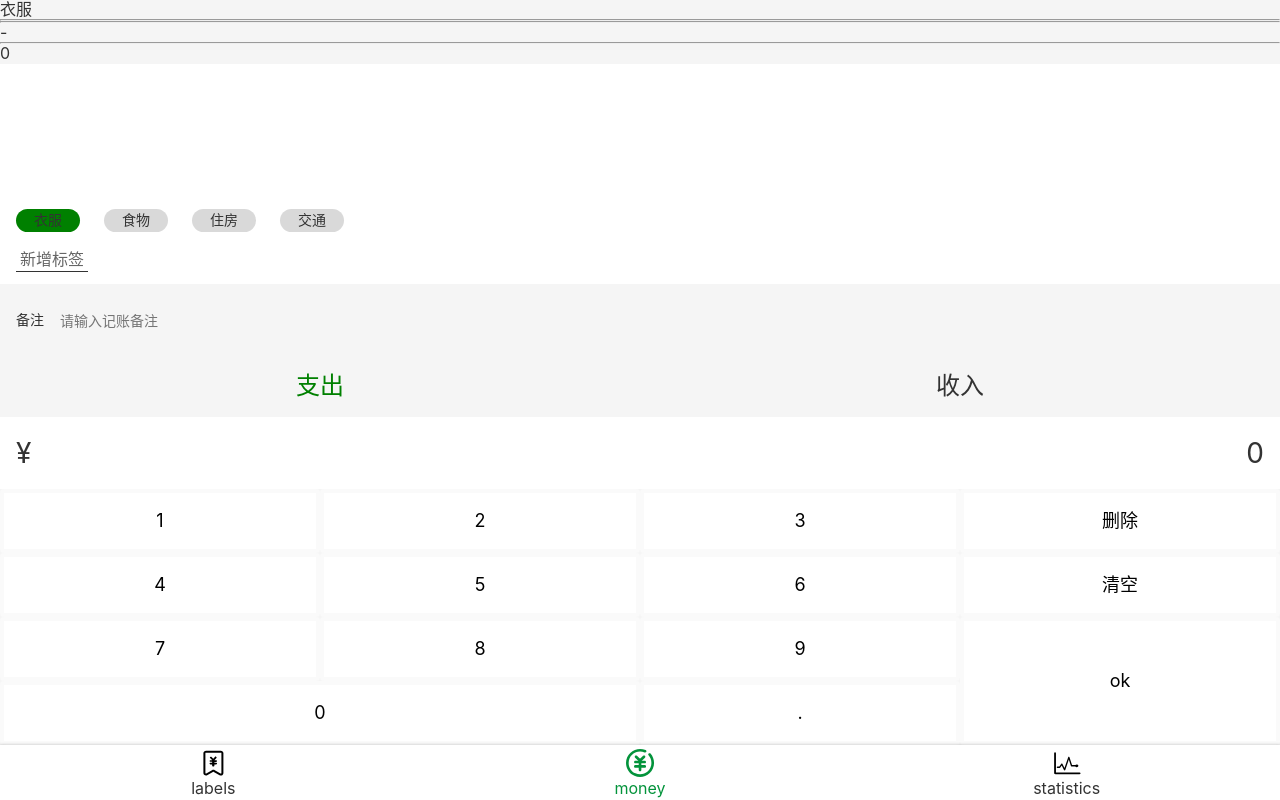
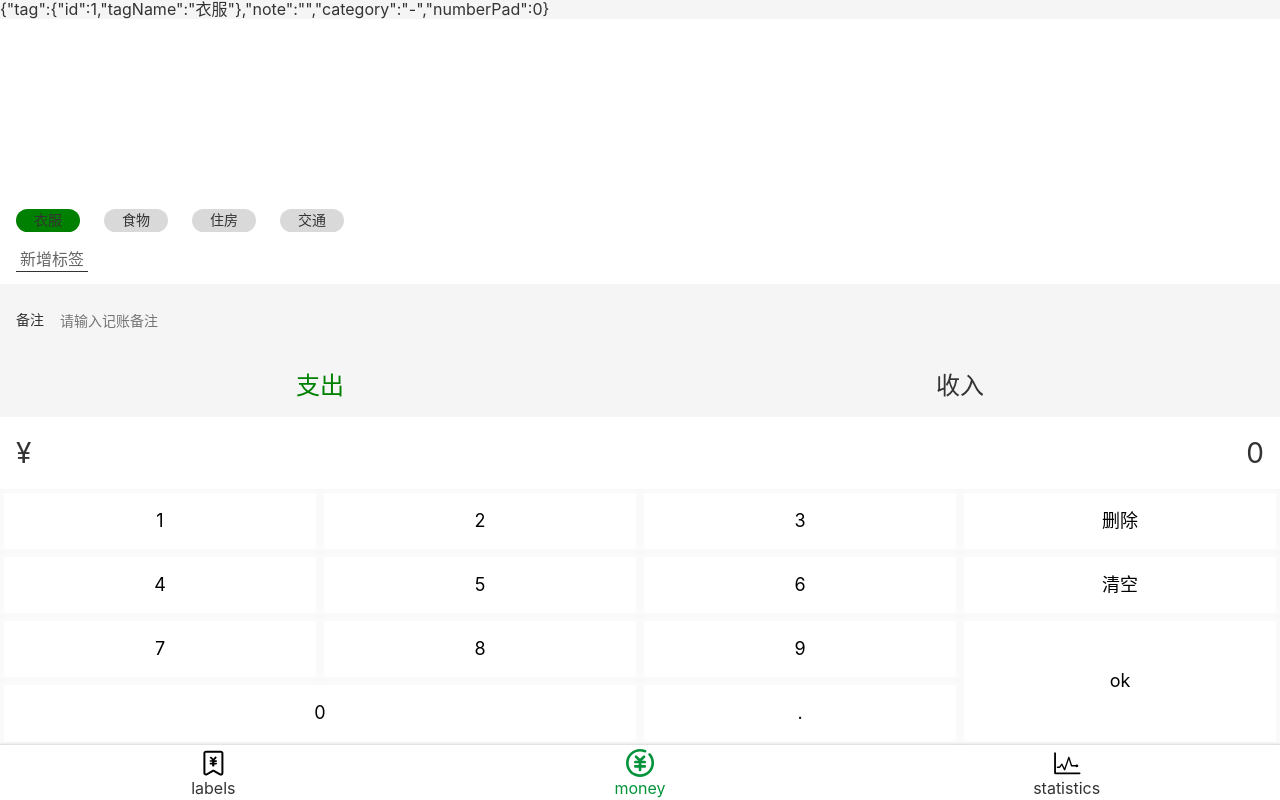
Before and after one commit to sherryYYX/money-react-code, a React app: page /money#/money in a window 1280 px wide. Built offline with nearby package versions, Linux system fonts and the light colour scheme.

Commit message:
新增 record 的 createAt 时间

```diff
--- /dev/null
+++ b/src/hook/useRecord.tsx
@@ -0,0 +1,41 @@
+import React, {useEffect, useState} from 'react';
+import {useUpdate} from '../useUpdate';
+
+type RecordItem = {
+  tag: {},
+  note: string,
+  category: '-'|'+',
+  numberPad: number,
+  createAt: string
+}
+
+type newRecordItem = {
+  tag: {},
+  note: string,
+  category: '-'|'+',
+  numberPad: number
+}
+
+
+export const useRecords = ()=>{
+  const [records, setRecords] = useState<RecordItem[]>([])
+
+  useEffect(()=>{
+    const localRecords =JSON.parse(window.localStorage.getItem('records')||'[]')
+    setRecords(localRecords)
+  },[])
+
+  let addRecord = (newRecord: newRecordItem)=>{
+    const record = {...newRecord, createAt: new Date().toISOString()}
+    setRecords([...records, record ])
+  }
+
+  useUpdate(()=>{
+    window.localStorage.setItem('records', JSON.stringify(records))
+  },[records])
+  return{
+    addRecord,
+    records
+  }
+
+}
--- a/src/lib/creatId.tsx
+++ b/src/lib/creatId.tsx
@@ -1,6 +1,7 @@
-let id = parseInt(window.localStorage.getItem('idMax') || '0');
 
-const createId = ()=>{
+let id = parseInt(window.localStorage.getItem('maxId')||'0');
+
+const createId = () =>{
   id += 1
   window.localStorage.setItem('maxId', JSON.stringify(id))
   return id
--- a/src/pages/Money.tsx
+++ b/src/pages/Money.tsx
@@ -5,7 +5,7 @@ import TagsStyle from './money/TagsSection';
 import NotesStyle from './money/NotesSection';
 import Category from './money/CategorySection';
 import NumberPad from './money/NumberPadSection';
-import {createId} from '../lib/creatId';
+import {useRecords} from '../hook/useRecord';
 
 const MyLayout = styled(Layout)`
   display:flex;
@@ -13,23 +13,28 @@ const MyLayout = styled(Layout)`
 
 `
 
+const defaultData ={
+  tag: {id:1, tagName:"衣服"},
+  note: '',
+  category: '-' as ('-'|'+'),
+  numberPad: 0
+}
+
 const Money= ()=>{
 
-  const [selected, setSelected] = useState({
-    tag: {id:1, tagName:"衣服"},
-    note: '',
-    category: '-' as ('-'|'+'),
-    numberPad: 0
-  })
+  const [selected, setSelected] = useState(defaultData)
+
+  const {addRecord} = useRecords()
+
+  const submit =()=>{
+    addRecord(selected)
+    window.alert('记账成功！')
+    setSelected(defaultData)
+  }
 
   return(
     <MyLayout>
-      {selected.tag.tagName}<hr/>
-      {selected.note}<hr/>
-      {selected.category}
-      <hr/>
-      {selected.numberPad}
-
+      {JSON.stringify(selected)}
       <TagsStyle value={selected.tag}
       onchange={(tag)=>{
         setSelected({
@@ -52,7 +57,7 @@ const Money= ()=>{
            })
          }} />
       <NumberPad value={selected.numberPad}
-                 onOk={()=>{console.log('ok');}}
+                 onOk={submit}
          onChange={(numberPad)=>{
            setSelected({
              ...selected,
--- a/src/useTag.tsx
+++ b/src/useTag.tsx
@@ -19,6 +19,7 @@ const useTag = ()=>{
     console.log('挂载执行');
     setTags(localTags)
   }, []); // 组件挂载时执行
+
 
   useUpdate(()=>{
     window.localStorage.setItem('tags', JSON.stringify(tags))
```
